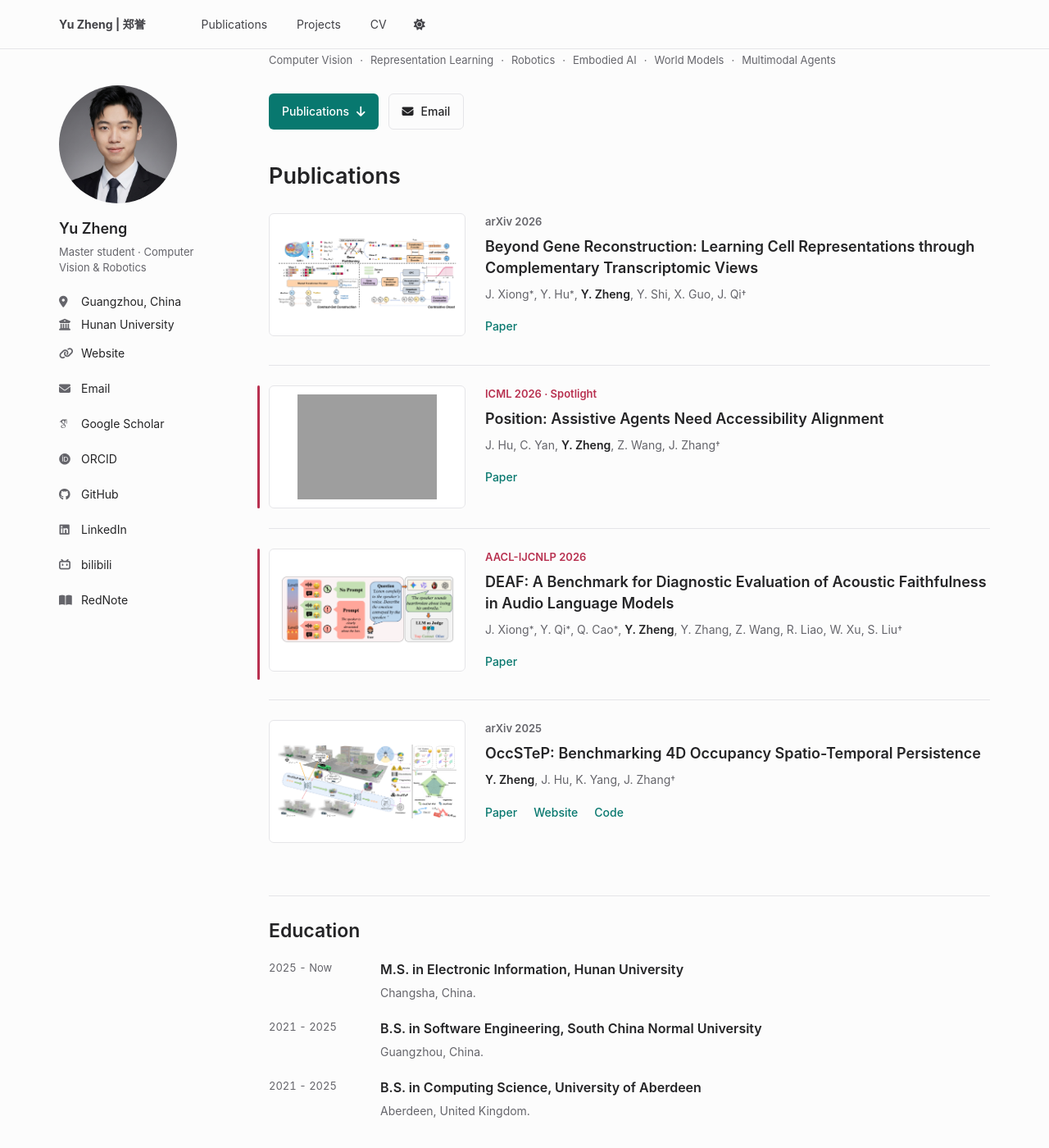
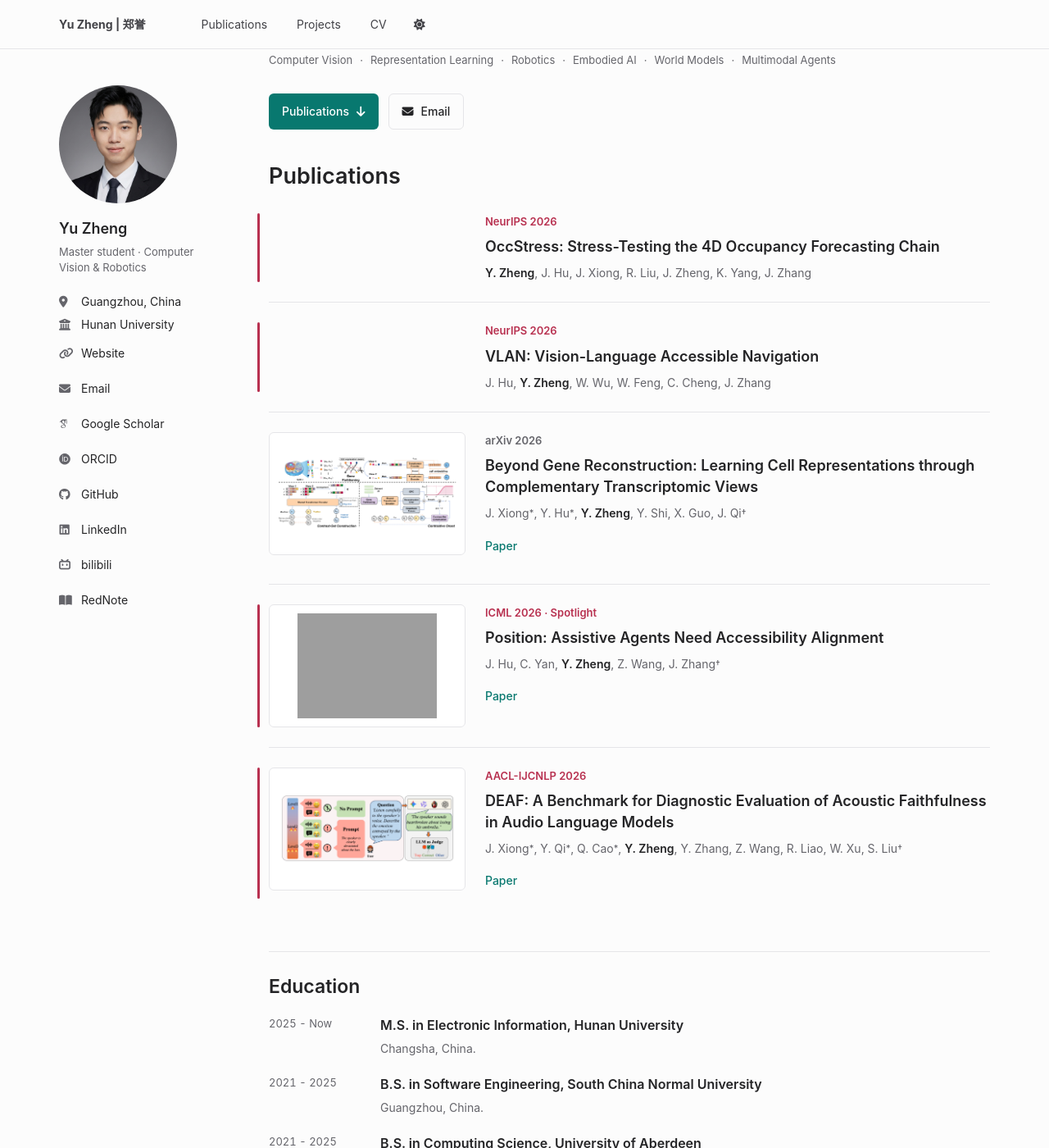
Before and after one commit to FaterYU/FaterYU.github.io, a Jekyll site: the page built from _pages/about.md, in a window 1280 px wide and 1400 px high, scrolled down 225 px. Shown: the whole window at 82% size. Built offline with Jekyll 4.4.1, drawn with Linux system fonts in a browser that asks for light colours; some web fonts are replaced; grey boxes are pictures that could not be loaded.

Commit message:
Add NeurIPS 2026 papers and hide superseded OccSTeP

```diff
--- a/_data/profile.yml
+++ b/_data/profile.yml
@@ -8,6 +8,32 @@ research_interests:
 
 publications:
   # Sort by first preprint month when available; acceptance does not change order.
+  # These two entries temporarily use the acceptance month until preprint dates are available.
+  - venue: "NeurIPS 2026"
+    sort_month: "2026-09"
+    title: "VLAN: Vision-Language Accessible Navigation"
+    authors:
+      - name: "J. Hu"
+      - name: "Y. Zheng"
+        highlight: true
+      - name: "W. Wu"
+      - name: "W. Feng"
+      - name: "C. Cheng"
+      - name: "J. Zhang"
+    featured: true
+  - venue: "NeurIPS 2026"
+    sort_month: "2026-09"
+    title: "OccStress: Stress-Testing the 4D Occupancy Forecasting Chain"
+    authors:
+      - name: "Y. Zheng"
+        highlight: true
+      - name: "J. Hu"
+      - name: "J. Xiong"
+      - name: "R. Liu"
+      - name: "J. Zheng"
+      - name: "K. Yang"
+      - name: "J. Zhang"
+    featured: true
   - venue: "arXiv 2026"
     sort_month: "2026-08"
     title: "Beyond Gene Reconstruction: Learning Cell Representations through Complementary Transcriptomic Views"
@@ -77,6 +103,7 @@ publications:
   - venue: "arXiv 2025"
     sort_month: "2025-12"
     title: "OccSTeP: Benchmarking 4D Occupancy Spatio-Temporal Persistence"
+    hidden: true
     authors:
       - name: "Y. Zheng"
         highlight: true
@@ -188,6 +215,7 @@ awards:
 projects:
   - meta: "Benchmark · 4D Occupancy"
     title: "OccSTeP"
+    hidden: true
     description: "A benchmark for evaluating spatio-temporal persistence in 4D occupancy prediction, with a focus on long-horizon consistency in dynamic scenes."
     links:
       - label: "Website"
--- a/_pages/about.md
+++ b/_pages/about.md
@@ -53,7 +53,7 @@ redirect_from:
 <section class="profile-section profile-section--publications" id="publications" tabindex="-1" aria-labelledby="publications-heading">
   <h2 class="profile-section-title" id="publications-heading">Publications</h2>
   <div class="profile-publication-list">
-    {% assign publications = profile.publications | sort: 'sort_month' | reverse %}
+    {% assign publications = profile.publications | where_exp: "publication", "publication.hidden != true" | sort: 'sort_month' | reverse %}
     {% for publication in publications %}
       {% include profile-publication-card.html publication=publication heading="h3" hide_description=true compact=true %}
     {% endfor %}
--- a/_pages/portfolio.html
+++ b/_pages/portfolio.html
@@ -20,7 +20,8 @@ redirect_from:
 
 <section class="profile-section profile-section--compact">
   <div class="profile-card-grid profile-card-grid--wide">
-    {% for project in profile.projects %}
+    {% assign projects = profile.projects | where_exp: "project", "project.hidden != true" %}
+    {% for project in projects %}
       <article class="profile-card">
         <p class="profile-card__meta">{{ project.meta }}</p>
         <h2>{{ project.title }}</h2>
--- a/_pages/publications.html
+++ b/_pages/publications.html
@@ -16,7 +16,7 @@ hide_title: true
 
 <section class="profile-section profile-section--compact">
   <div class="profile-publication-list">
-    {% assign publications = profile.publications | sort: 'sort_month' | reverse %}
+    {% assign publications = profile.publications | where_exp: "publication", "publication.hidden != true" | sort: 'sort_month' | reverse %}
     {% for publication in publications %}
       {% include profile-publication-card.html publication=publication heading="h2" hide_description=true %}
     {% endfor %}
--- a/_sass/layout/_profile.scss
+++ b/_sass/layout/_profile.scss
@@ -272,6 +272,7 @@
 
   @media (min-width: 640px) {
     .profile-publication { grid-template-columns: 240px minmax(0, 1fr); gap: 24px; }
+    .profile-publication__body { grid-column: 2; }
     .profile-timeline li { display: grid; grid-template-columns: 116px minmax(0, 1fr); gap: 0 20px; }
     .profile-timeline p { grid-column: 2; }
     .profile-award-item { grid-template-columns: 44px minmax(0, 1fr) 155px; }
```
Also changed, not shown: _pages/cv.md (+1 -1 lines).
